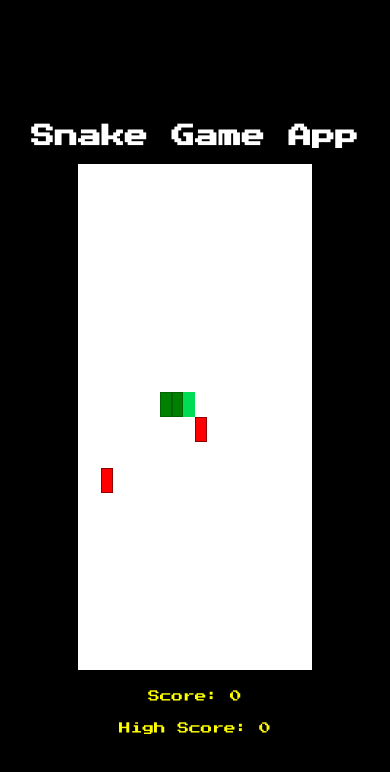
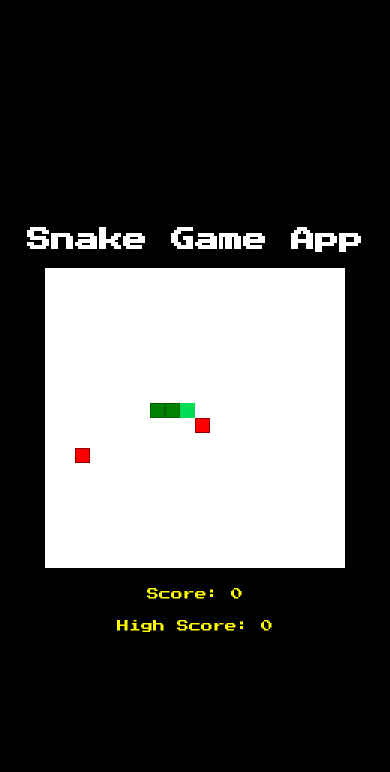
Before and after one commit to Bart-urs/Snake-Game-app-JS, a plain HTML site: page index.html in a window 390 px wide. Drawn offline with Linux system fonts and the light colour scheme.

Commit message:
improved responsiveness

```diff
--- a/style.css
+++ b/style.css
@@ -16,14 +16,14 @@ html, body {
 
 #game-title {
     font-family: 'Press Start 2P', cursive;
-    font-size: 4vw;
+    font-size: 2em;
     color: #fff;
     text-align: center;
 }
 
 #game-board {
-    height: 80vh;
-    width: 80vw;
+    height: 600px;
+    width: 600px;
     background-color: #fff;
     display: grid;
     grid-template-rows: repeat(20, 1fr);
@@ -32,7 +32,7 @@ html, body {
 
 #score, #high-score {
     font-family: 'Press Start 2P', cursive;
-    font-size: 2vw;
+    font-size: 1rem;
     color: yellow;
     text-align: center;
     margin-top: 20px;
@@ -58,7 +58,7 @@ html, body {
 
 #restart-button {
     font-family: 'Press Start 2P', cursive;
-    font-size: 2vw;
+    font-size: 1.5em;
     color: #fff;
     text-align: center;
     background: none;
@@ -66,17 +66,21 @@ html, body {
     cursor: pointer;
 }
 
+#game-board, #game-title, #score, #high-score, #restart-button {
+    transition: all 0.5s ease;
+}
+
 @media (max-width: 600px) {
     #game-board {
-        height: 60vh;
-        width: 60vw;
+        height: 300px;
+        width: 300px;
     }
 
     #game-title {
-        font-size: 6vw;
+        font-size: 1.5em;
     }
 
-    #score, #high-score {
-        font-size: 3vw;
+    #score, #high-score, #restart-button {
+        font-size: 0.75em;
     }
 }
```
